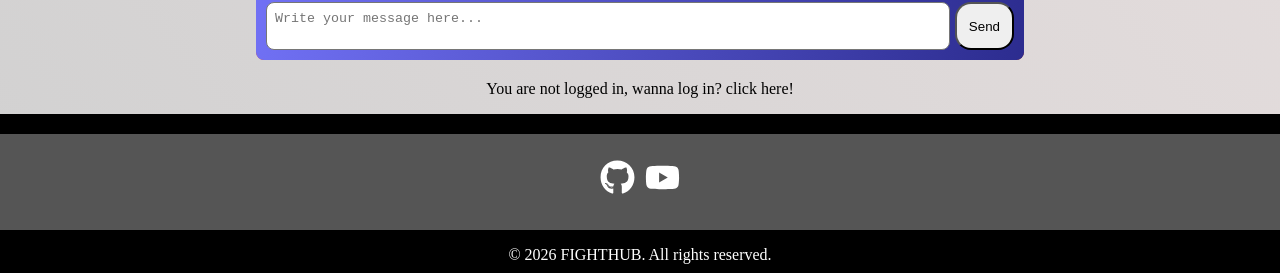
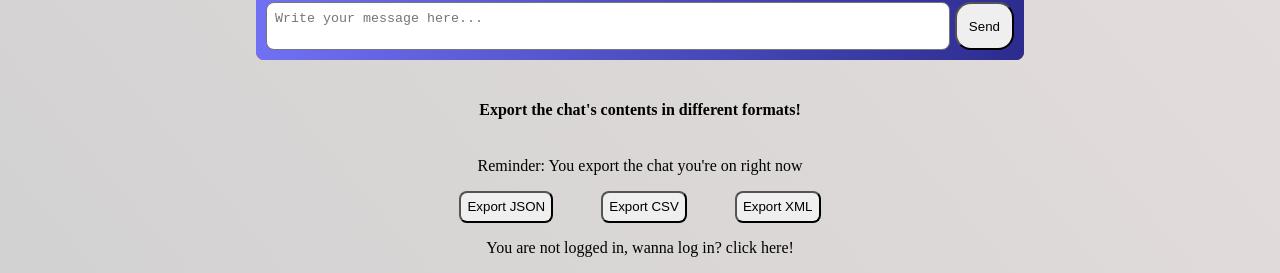
Before and after one commit to cesarvictor-07/Fight-Hub, a React (Vite) app: page / in a window 1280 px wide. Shown: the part 1761-2034 px from the top of the page. Built offline with nearby package versions, Linux system fonts and the light colour scheme; no server answers; the database is empty.

Commit message:
Export chat function added

```diff
--- a/package.json
+++ b/package.json
@@ -12,11 +12,13 @@
   "dependencies": {
     "firebase": "^12.9.0",
     "leaflet": "^1.9.4",
+    "papaparse": "^5.5.3",
     "react": "^19.2.0",
     "react-dom": "^19.2.0",
     "react-icons": "^5.5.0",
     "react-leaflet": "^5.0.0",
-    "react-router-dom": "^7.13.0"
+    "react-router-dom": "^7.13.0",
+    "xml2js": "^0.6.2"
   },
   "devDependencies": {
     "@eslint/js": "^9.39.1",
--- a/src/components/chat/Chat.css
+++ b/src/components/chat/Chat.css
@@ -132,3 +132,22 @@
 .send-button:hover {
   transform: scale(1.02);
 }
+
+.export-section {
+  display: flex;
+  flex-direction: column;
+  align-items: center;
+}
+
+.export-buttons button {
+  border-radius: 0.5rem;
+  height: 2rem;
+  margin-left: 1.5rem;
+  margin-right: 1.5rem;
+  transition: 0.5s;
+}
+
+.export-buttons button:hover {
+  cursor: pointer;
+  scale: calc(1.05);
+}
--- a/src/components/chat/Chat.jsx
+++ b/src/components/chat/Chat.jsx
@@ -5,6 +5,7 @@ import "./Chat.css";
 import { auth } from "../../services/fb/firebase";
 import { FaPencil } from "react-icons/fa6";
 import { FaTrash } from "react-icons/fa";
+import { exportChat } from "../../services/fb/export-service";
 
 const Chat = () => {
   const navigate = useNavigate();
@@ -52,6 +53,7 @@ const Chat = () => {
   };
 
   return (
+    <>
       <div className="chat-container">
         <select className="game-change" onChange={(e) => setSelectedGame(e.target.value)}>
           <option value="all">All</option>
@@ -129,6 +131,24 @@ const Chat = () => {
           <button className="send-button" type="submit">Send</button>
         </form>
       </div>
+      <section className="export-section">
+        <h4>Export the chat's contents in different formats! </h4>
+        <p>Reminder: You export the chat you're on right now</p>
+        <div className="export-buttons">
+          <button onClick={() => exportChat(selectedGame, "json")}>
+            Export JSON
+          </button>
+
+          <button onClick={() => exportChat(selectedGame, "csv")}>
+            Export CSV
+          </button>
+
+          <button onClick={() => exportChat(selectedGame, "xml")}>
+            Export XML
+          </button>
+        </div>
+      </section>
+    </>
   );
 };
 
--- /dev/null
+++ b/src/services/fb/export-service.js
@@ -0,0 +1,73 @@
+import { db } from "./firebase";
+import { collection, getDocs } from "firebase/firestore";
+
+import { formatToJSON } from "./formatters/json-formatter";
+import { formatToCSV } from "./formatters/csv-formatter";
+import { formatToXML } from "./formatters/xml-formatter";
+
+const getMessagesByGame = async (selectedGame) => {
+  const snapshot = await getDocs(
+    collection(db, "chats", selectedGame, "messages")
+  );
+
+  return snapshot.docs.map(doc => {
+    const data = doc.data();
+
+    return {
+      id: doc.id,
+      Username: data.Username,
+      Message: data.Message,
+      userId: data.userId,
+      timestamp: data.timestamp?.toDate()?.toISOString() || null
+    };
+  });
+};
+export const exportChat = async (selectedGame, format) => {
+  if (!selectedGame) return;
+
+  const data = await getMessagesByGame(selectedGame);
+
+  if (!data.length) {
+    alert("No hay mensajes para exportar");
+    return;
+  }
+
+  let content;
+  let type;
+  let filename;
+
+  switch (format) {
+    case "json":
+      content = formatToJSON(data);
+      type = "application/json";
+      filename = `${selectedGame}.json`;
+      break;
+
+    case "csv":
+      content = formatToCSV(data);
+      type = "text/csv";
+      filename = `${selectedGame}.csv`;
+      break;
+
+    case "xml":
+      content = formatToXML(data);
+      type = "application/xml";
+      filename = `${selectedGame}.xml`;
+      break;
+
+    default:
+      return;
+  }
+
+  downloadFile(content, type, filename);
+};
+
+const downloadFile = (content, type, filename) => {
+  const blob = new Blob([content], { type });
+  const url = URL.createObjectURL(blob);
+
+  const a = document.createElement("a");
+  a.href = url;
+  a.download = filename;
+  a.click();
+};
--- /dev/null
+++ b/src/services/fb/formatters/csv-formatter.js
@@ -0,0 +1,5 @@
+import Papa from "papaparse";
+
+export const formatToCSV = (data) => {
+  return Papa.unparse(data);
+};
--- /dev/null
+++ b/src/services/fb/formatters/json-formatter.js
@@ -0,0 +1,3 @@
+export const formatToJSON = (data) => {
+  return JSON.stringify(data, null, 2);
+};
--- /dev/null
+++ b/src/services/fb/formatters/xml-formatter.js
@@ -0,0 +1,12 @@
+import { Builder } from "xml2js";
+
+export const formatToXML = (data) => {
+  const builder = new Builder({
+    rootName: "chat",
+    headless: true
+  });
+
+  return builder.buildObject({
+    message: data
+  });
+};
```
Also changed, not shown: 1 other file (tests, documents, lock files or other folders). Lines whose indentation alone changed are shown as unchanged.
